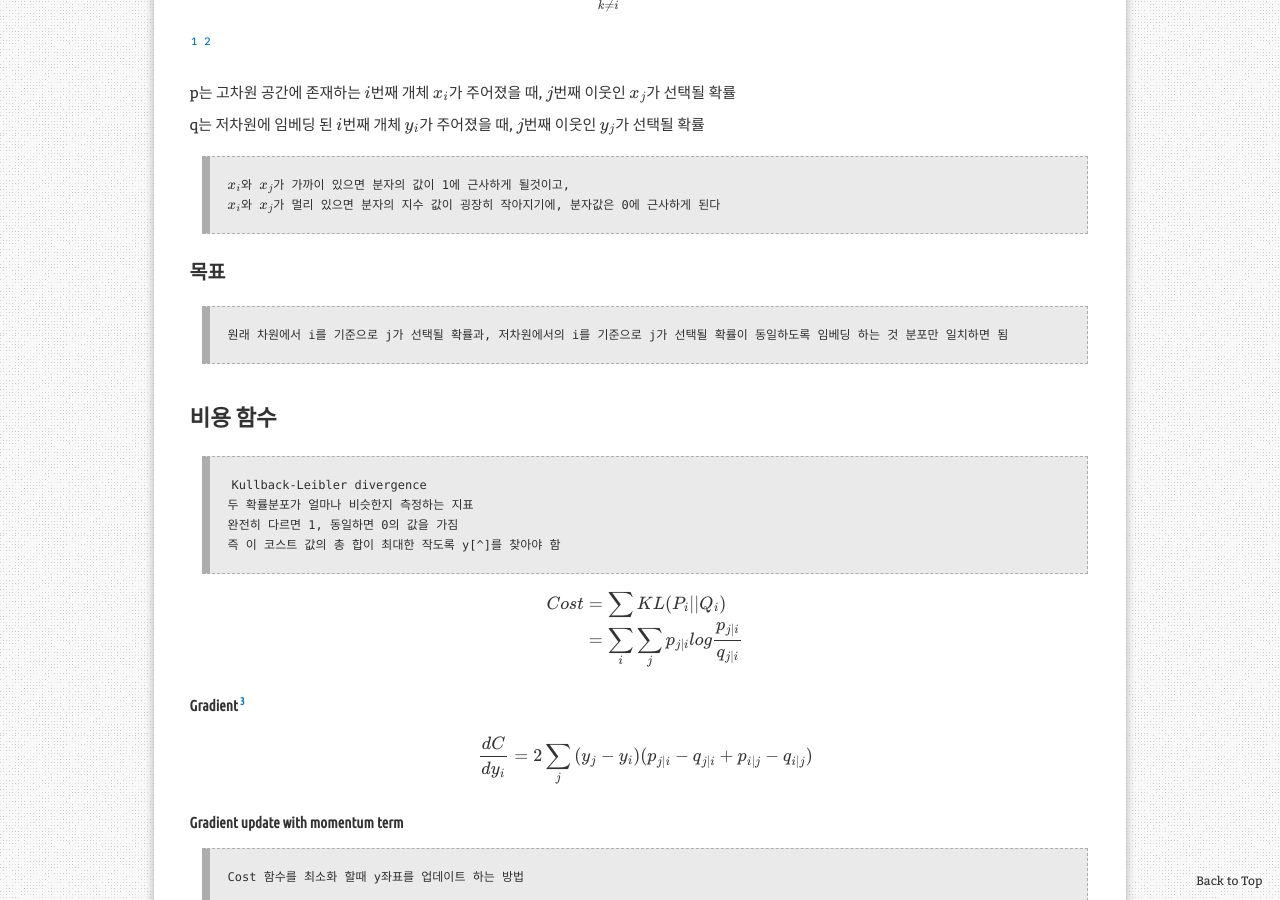
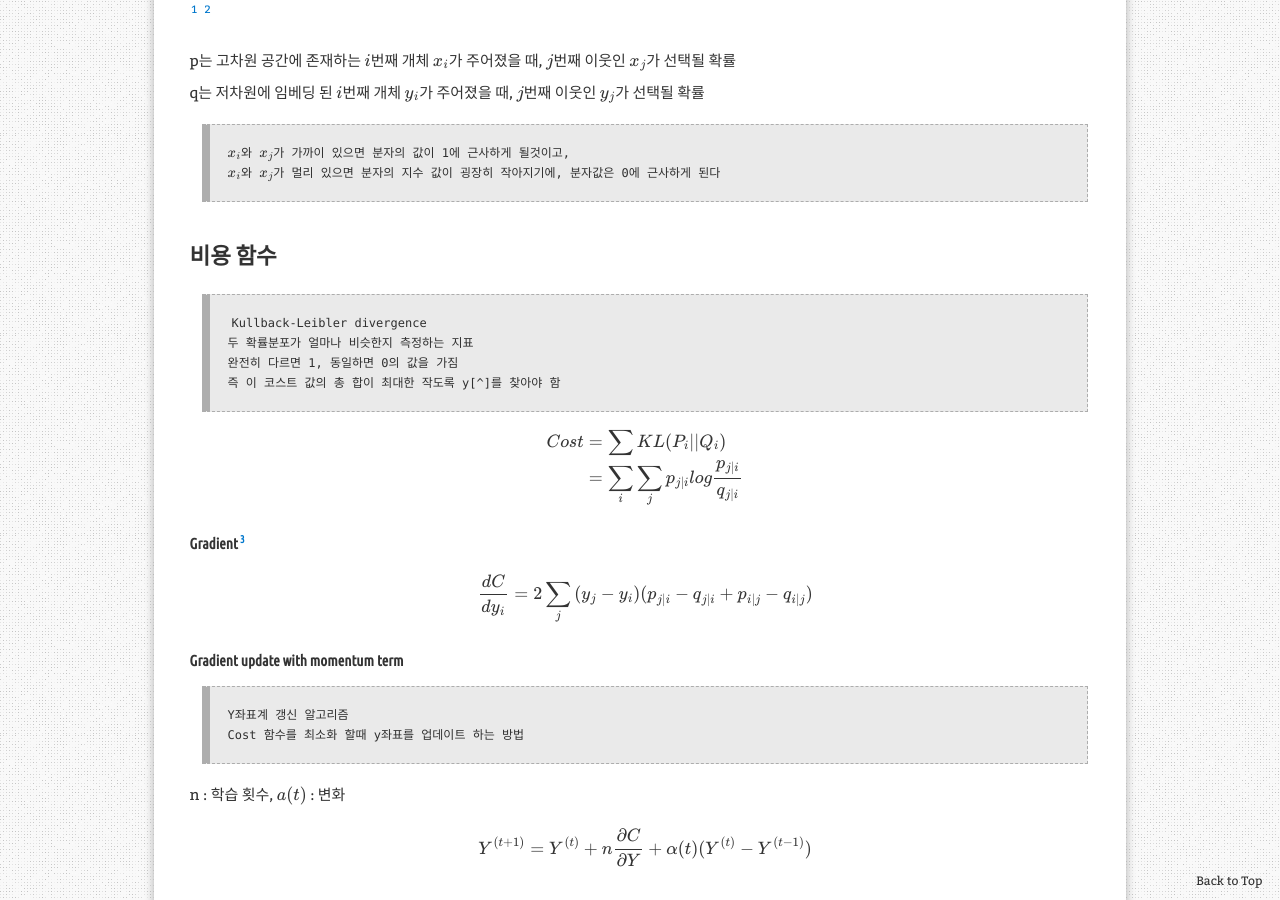
Before and after one commit to aristohyun/aristohyun.github.io, a Jekyll site: the page built from _posts/2021-07-26-T-SNE.md, in a window 1280 px wide and 900 px high, scrolled down 1665 px. Built offline with Jekyll 4.4.1, drawn with Linux system fonts in a browser that asks for light colours; formulas are drawn with MathJax 3; comment, search, counter and statistics services are not loaded.

Commit message:
Update 2021-07-26-T-SNE.md

```diff
--- a/_posts/2021-07-26-T-SNE.md
+++ b/_posts/2021-07-26-T-SNE.md
@@ -51,13 +51,6 @@ q는 저차원에 임베딩 된 $i$번째 개체 $y_ i$가 주어졌을 때, $j$
 > $x_ i$와 $x_ j$가 가까이 있으면 분자의 값이 1에 근사하게 될것이고,
 > $x_ i$와 $x_ j$가 멀리 있으면 분자의 지수 값이 굉장히 작아지기에, 분자값은 0에 근사하게 된다
 
-
-### 목표
-
-> 원래 차원에서 i를 기준으로 j가 선택될 확률과, 저차원에서의 i를 기준으로 j가 선택될 확률이 동일하도록 임베딩 하는 것
-> 분포만 일치하면 됨
-
-
 ## 비용 함수
 
 > `Kullback-Leibler divergence`
@@ -80,6 +73,7 @@ Cost &= \sum {KL(P_ i || Q_ i)} \\\
 
 #### Gradient update with momentum term
 
+> Y좌표계 갱신 알고리즘
 > Cost 함수를 최소화 할때 y좌표를 업데이트 하는 방법
 
 n : 학습 횟수, $a(t)$ : 변화
```
